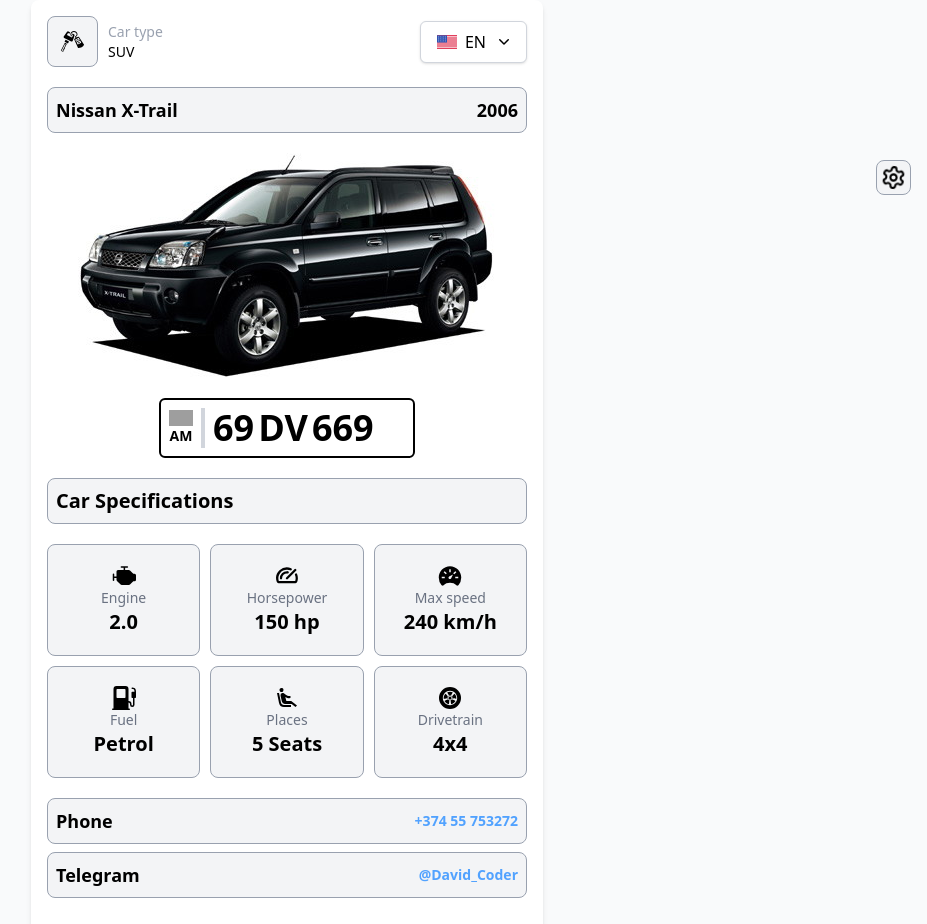
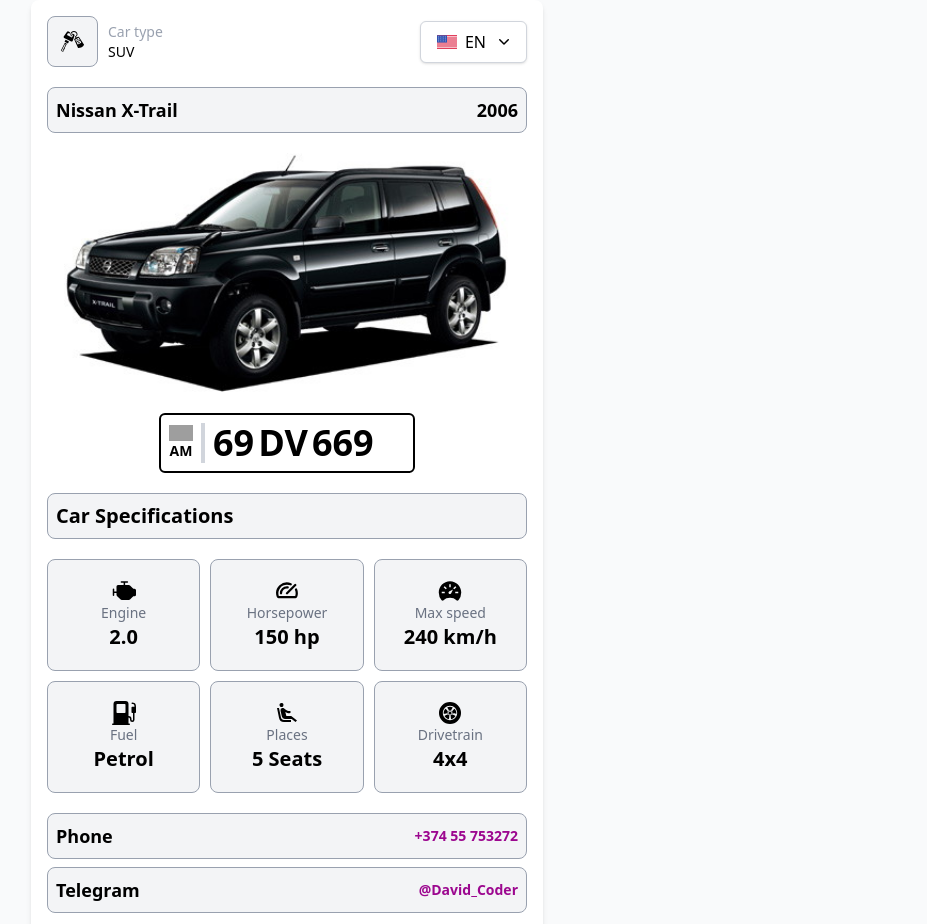
Before and after one commit to DavidKCoder/your-car-info, a React (Vite) app: page / in a window 1280 px wide. Shown: the top 924 px of the page, without its empty margins (353-1280 px from the left). Built offline with nearby package versions, Linux system fonts and the light colour scheme; grey boxes are pictures that could not be loaded.

Commit message:
Fix useAuth hook.

```diff
--- a/src/components/CarPage.jsx
+++ b/src/components/CarPage.jsx
@@ -21,7 +21,7 @@
     const { t } = useTranslation();
     const { carImage } = useContext(CarContext);
 
-    const { login } = useAuth();
+    const { user } = useAuth();
     const { id } = useParams();
     const [car, setCar] = useState(null);
     const [error, setError] = useState("");
@@ -82,7 +82,7 @@
                         </div>
 
                         <LanguageSwitcher />
-                        {login && <SettingsIcon />}
+                        {user && <SettingsIcon />}
                     </div>
 
                     {/* Car Model */}
@@ -93,7 +93,7 @@
                     </div>
                     {/* Car Image */}
                     <div className="flex justify-center items-center py-5">
-                        <img src={carImage} alt="car" />
+                        <img src={carImage} alt="car" className=" w-full max-h-80"/>
                     </div>
                     {/* Car number */}
                     <div className="flex items-center justify-center">
--- a/src/components/ContactBlock.jsx
+++ b/src/components/ContactBlock.jsx
@@ -1,7 +1,5 @@
 import { userInfo } from "../constants/specifications.jsx";
 import { useTranslation } from "react-i18next";
-import { useContext } from "react";
-import { CarContext } from "../context/CarContext.jsx";
 
 export const ContactBlock = () => {
     const { t } = useTranslation();
@@ -18,7 +16,7 @@
                         {t(item.label)}
                     </div>
                     <a href={item.href}
-                       className="text-sm font-bold text-blue-400 group-hover:text-white group-active:text-white hover:underline active:underline"
+                       className="text-sm font-bold text-[#9C078F] group-hover:text-white group-active:text-white hover:underline active:underline"
                     >
                         {item.title}
                     </a>
--- a/src/components/ProtectedRoute.jsx
+++ b/src/components/ProtectedRoute.jsx
@@ -3,6 +3,7 @@
 
 export const ProtectedRoute = ({ children }) => {
     const { user } = useAuth();
+
     if (!user) return <Navigate to="/login" replace />;
     return children;
 };
--- a/src/components/SettingsPage/index.jsx
+++ b/src/components/SettingsPage/index.jsx
@@ -77,13 +77,20 @@
             {/* === Car Image === */}
             <h2 className="text-xl font-semibold mb-4">Car Image</h2>
             <div className="flex flex-col gap-2 mb-6">
-                <img src={tempImage} alt="car" className="w-full rounded-md border"/>
+                {tempImage && (
+                    <img src={tempImage} alt="car" className=" w-1/2 rounded-md border" />
+                )}
                 <input
-                    type="text"
-                    value={tempImage}
-                    onChange={e => setTempImage(e.target.value)}
-                    placeholder="Enter image URL"
-                    className="border border-gray-300 p-2 rounded-md"
+                    type="file"
+                    accept="image/*"
+                    onChange={e => {
+                        const file = e.target.files[0];
+                        if (!file) return;
+
+                        const imageUrl = URL.createObjectURL(file);
+                        setTempImage(imageUrl);
+                    }}
+                    className="border border-gray-300 p-2 rounded-md cursor-pointer"
                 />
             </div>
 
```
Also changed, not shown: 1 other file (tests, documents, lock files or other folders).
